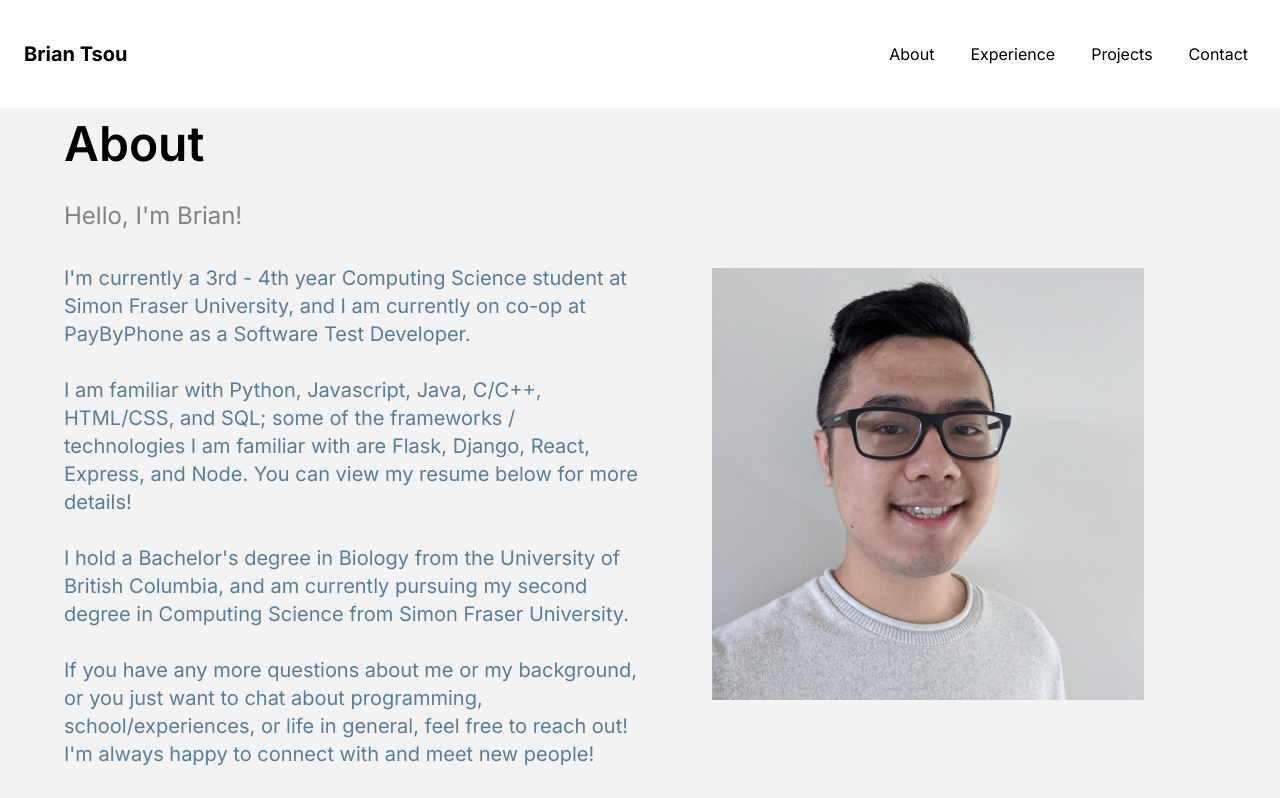
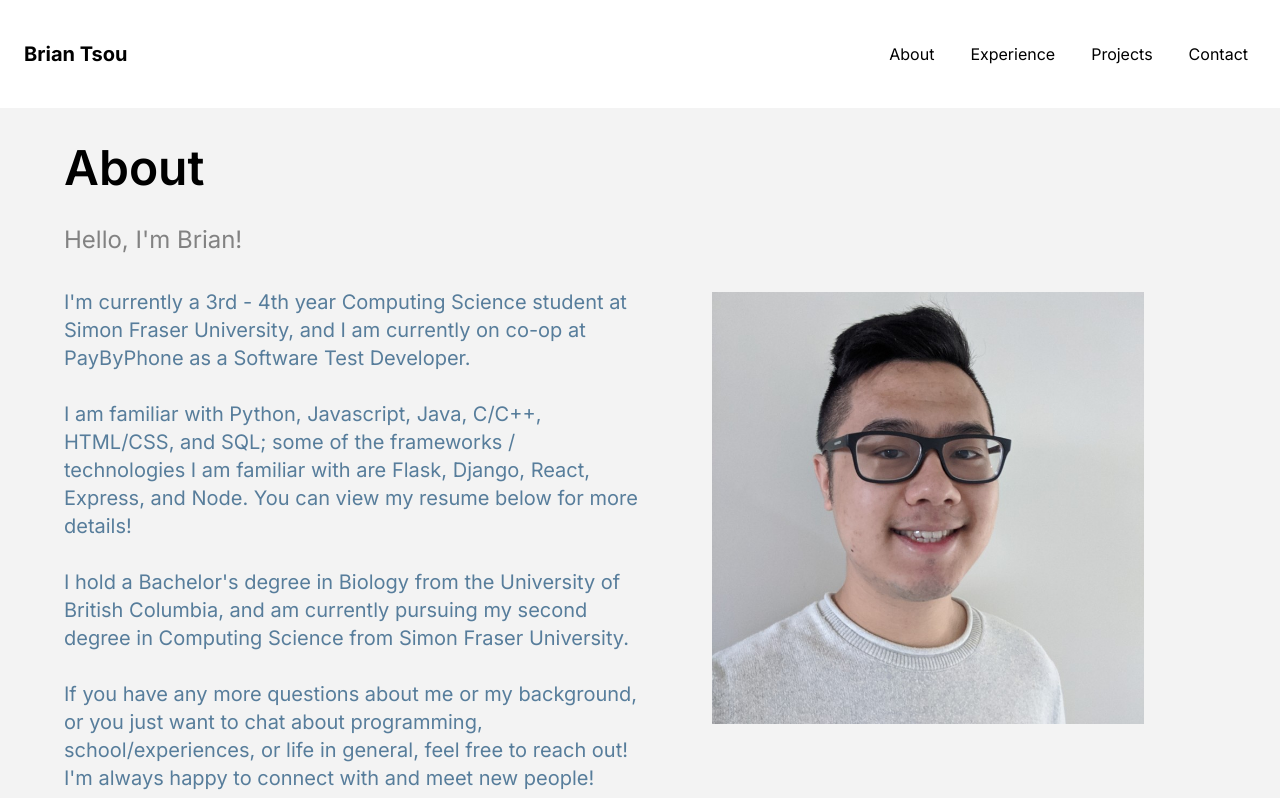
Before and after one commit to brianthtsou/brianthtsou.github.io, a React (Vite) app: page / in a window 1280 px wide. Shown: the top 798 px of the page. Built offline with nearby package versions, Linux system fonts and the light colour scheme.

Commit message:
fix spacing for ultrawide, temp y-margin on about page solution

```diff
--- a/src/pages/About.tsx
+++ b/src/pages/About.tsx
@@ -2,8 +2,8 @@ import headshot from "../assets/headshot.jpg";
 
 function About() {
   return (
-    <div id="about" className="min-h-screen page flex my-8 sm:my-0">
-      <div className="about-page grid grid-cols-1 sm:grid-cols-2 items-stretch gap-y-8 sm:gap-y-0">
+    <div id="about" className="about-page min-h-screen page flex my-8 sm:my-0">
+      <div className="my-36 grid grid-cols-1 sm:grid-cols-2 items-stretch gap-y-8 sm:gap-y-0">
         <div className="rounded w-full mx-auto h-auto">
           <div className="space-y-8 px-8 sm:px-0">
             <h1 className="text-5xl font-semibold">About</h1>
```
